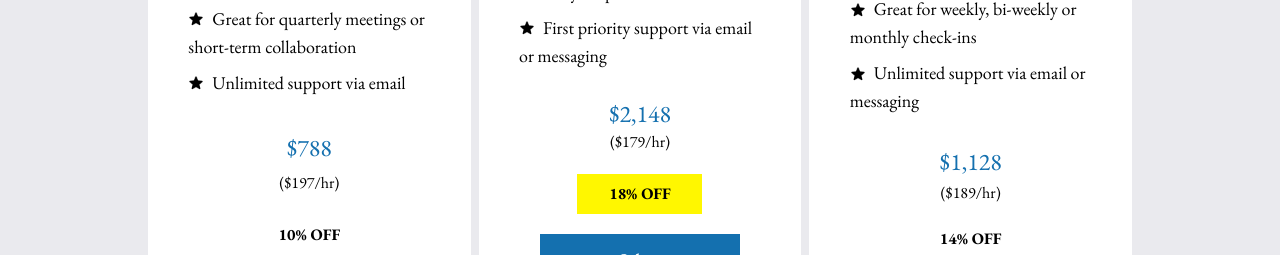
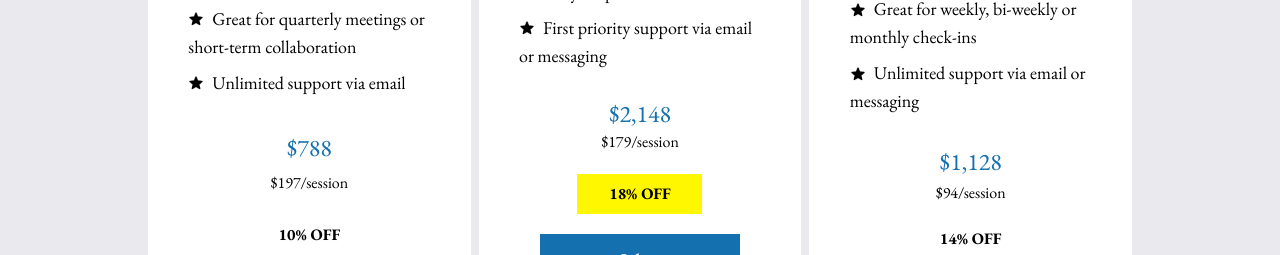
Before and after one commit to ybot1122/keenesse, a Next.js app: page /appointments in a window 1280 px wide. Shown: the part 1420-1675 px from the top of the page. Built offline with nearby package versions, Linux system fonts and the light colour scheme.

Commit message:
change to per session

```diff
--- a/app/appointments/Tabs.tsx
+++ b/app/appointments/Tabs.tsx
@@ -74,7 +74,7 @@ const Packages = () => {
           indented={true}
           bg="white"
           price="$788"
-          priceEntice="($197/hr)"
+          priceEntice="$197/session"
           details={[
             "4 x 60 minutes video conferencing",
             "Great for quarterly meetings or short-term collaboration",
@@ -93,7 +93,7 @@ const Packages = () => {
           ]}
           title="Premium Package"
           price="$2,148"
-          priceEntice="($179/hr)"
+          priceEntice="$179/session"
           href={
             process.env.NEXT_PUBLIC_ENVIRONMENT === "development"
               ? "https://buy.stripe.com/test_14k5nAc0O9Xy0jS004"
@@ -120,7 +120,7 @@ const Packages = () => {
           indented={true}
           bg="white"
           price="$1,128"
-          priceEntice="($189/hr)"
+          priceEntice="$94/session"
           highlight={"14% OFF"}
           highlightLevel={1}
           listType="star"
```
